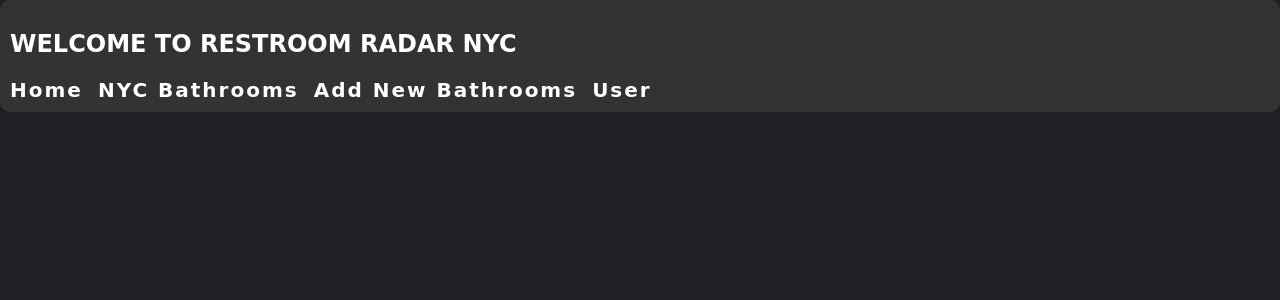
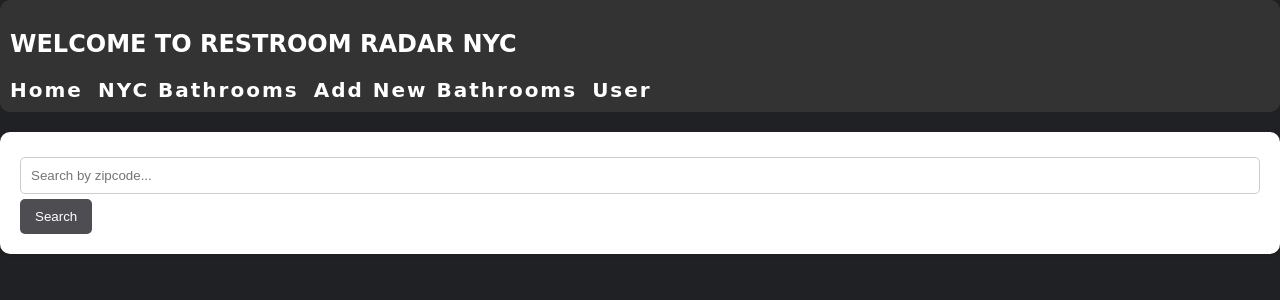
Before and after one commit to CherFoster/Restroom-Radar-NYC, a React (Create React App) app in the folder client/: page /search in a window 1280 px wide. Shown: the top 300 px of the page. Built offline with nearby package versions, Linux system fonts and the light colour scheme; no server answers.

Commit message:
adding search

```diff
--- a/client/src/App.js
+++ b/client/src/App.js
@@ -4,10 +4,12 @@ import { useDispatch, useSelector } from "react-redux"
 import { setBathrooms } from "./reducers/bathroomsSlice";
 import { BrowserRouter as Router, Route, Routes} from "react-router-dom";
 import Bathrooms from "./components/Bathrooms/Bathrooms";
-import CreateBathroom from "./components/Bathrooms/CreateBathroom"
-import User from "./components/User/User"
-import Home from "./components/Home"
-import NavBar from "./components/NavBar"
+import CreateBathroom from "./components/Bathrooms/CreateBathroom";
+import BathroomDetails from "./components/Bathrooms/BathroomDetails";
+import User from "./components/User/User";
+import Home from "./components/Home";
+import NavBar from "./components/NavBar";
+import Search from "./components/Bathrooms/Search";
 
 
 function App() {
@@ -30,6 +32,8 @@ function App() {
       <Route path="/" element={<Home />} />
       <Route path="/bathrooms" element={<Bathrooms/>} />
       <Route path="/add-bathroom" element={<CreateBathroom/>} />
+      <Route path="/bathrooms/:id" element={<BathroomDetails/>} />
+      <Route path="/search" element={<Search/>} />
       <Route path="/user" element={<User/>}/>
     </Routes>
   </Router>
--- a/client/src/components/Bathrooms/BathroomDetails.jsx
+++ b/client/src/components/Bathrooms/BathroomDetails.jsx
@@ -1,23 +1,41 @@
-import React from 'react';
-import { useEffect } from "react";
-import { useDispatch, useSelector } from "react-redux"
+import React, { useEffect, useState } from "react";
+import { useDispatch, useSelector } from "react-redux";
+import { setBathrooms } from "../../reducers/bathroomsSlice";
+import { useParams, Link } from 'react-router-dom';
+import Reviews from "../Reviews/Reviews";
 
 function BathroomDetails() {
-  const bathrooms = useSelector(state => state.bathrooms.bathrooms)
-  const dispatch = useDispatch()
+  const bathrooms = useSelector(state => state.bathrooms.bathrooms);
+  const dispatch = useDispatch();
+  const { id } = useParams();
+  const [bathroom, setBathroom] = useState(null);
 
   useEffect(() => {
     fetch(`/api/bathrooms/${id}`)
-    .then(res => res.json())
-    .then(data => {
-      dispatch(setBathrooms(data))
-    })
-  },[id])
+      .then(res => res.json())
+      .then(data => {
+        setBathroom(data);
+      });
+  }, [id]);
 
-// do i need state?
   return (
-    <div>BathroomDetails</div>
-  )
+    <div className="container">
+      {!bathroom && <div>Loading...</div>}
+      {bathroom && (
+        <div>
+          <h2>{bathroom.bathroom_name}</h2>
+          <div>
+            <p>Address: {bathroom.street_num} {bathroom.street_name}</p>
+            <p>City: {bathroom.city}</p>
+            <p>Zip Code: {bathroom.zip_code}</p>
+            <hr />
+            <Reviews/>
+            <Link to="/">Back to Home</Link>
+          </div>
+        </div>
+      )}
+    </div>
+  );
 }
 
-export default BathroomDetails
+export default BathroomDetails;
--- a/client/src/components/Bathrooms/Bathrooms.jsx
+++ b/client/src/components/Bathrooms/Bathrooms.jsx
@@ -1,6 +1,7 @@
 import React from 'react'
 // import { useSelector } from 'react-redux/es/hooks/useSelector'
 import BathroomList from './BathroomList'
+import Search from './Search';
 
 function Bathrooms() {
 
@@ -9,6 +10,7 @@ function Bathrooms() {
 
   return (
     <div className="container">
+      <Search/>
       <h2 className="home-header">NYC Bathrooms</h2>
       <div className="bathrooms-container">
         <BathroomList/>
--- /dev/null
+++ b/client/src/components/Bathrooms/Search.jsx
@@ -0,0 +1,45 @@
+import React, { useState } from 'react';
+
+function Search() {
+  const [zipCode, setZipCode] = useState('');
+  const [searchResult, setSearchResult] = useState(null);
+
+  const handleSearch = async (e) => {
+    e.preventDefault();
+
+    try {
+      const response = await fetch(`/api/bathrooms/search?zipCode=${zipCode}`);
+      if (!response.ok) {
+        throw new Error('Failed to fetch search results');
+      }
+
+      const data = await response.json();
+      setSearchResult(data);
+    } catch (error) {
+      console.error('Error during search:', error);
+      setSearchResult(null);
+    }
+  };
+
+  return (
+    <div className="form">
+      <form onSubmit={handleSearch}>
+        <input
+          type='text'
+          placeholder="Search by zipcode..."
+          value={zipCode}
+          onChange={(e) => setZipCode(e.target.value)}
+        />
+        <button type="submit">Search</button>
+      </form>
+
+      {searchResult && (
+        <div>
+          <h3>Search Results</h3>
+        </div>
+      )}
+    </div>
+  );
+}
+
+export default Search;
--- a/client/src/components/Reviews/Reviews.jsx
+++ b/client/src/components/Reviews/Reviews.jsx
@@ -1,6 +1,12 @@
-import React from 'react'
+import React from 'react';
+import { useDispatch, useSelector } from "react-redux";
+import { setReviews } from "../../reducers/reviewsSlice";
+
 
 function Reviews() {
+  const reviews = useSelector(state => state.reviews.reviews)
+  const dispatch = useDispatch()
+
   return (
     <div>Reviews</div>
   )
--- a/client/src/index.css
+++ b/client/src/index.css
@@ -49,14 +49,13 @@ body {
 }
 
 .bathroom-card {
-  background-color: #444; /* Dark background color for individual bathroom cards */
-  flex: 1; /* Allow bathroom cards to grow and fill the available space */
-  min-width: 300px; /* Set a minimum width for each card */
+  background-color: #444;
+  flex: 0 0 calc(33.3333% - 20px); /* Set flex basis with a gap of 20px between cards */
   padding: 15px;
-  border-radius: 12px; /* Round the corners a bit more for a playful look */
+  border-radius: 12px;
   box-shadow: 0 4px 8px rgba(0, 0, 0, 0.1);
-  font-size: 18px; /* Adjust the font size */
-  transition: background-color 0.3s ease; /* Add a smooth transition for the hover effect */
+  font-size: 18px;
+  transition: background-color 0.3s ease;
   cursor: pointer;
   margin-bottom: 20px;
 }
--- a/client/src/reducers/reviewsSlice.js
+++ b/client/src/reducers/reviewsSlice.js
@@ -12,7 +12,6 @@ const reviewsSlice = createSlice({
     }
   })
 
-
   export const { setReviews } = reviewsSlice.actions
 
   export default reviewsSlice.reducer
```
Also changed, not shown: 1 other file (tests, documents, lock files or other folders).
